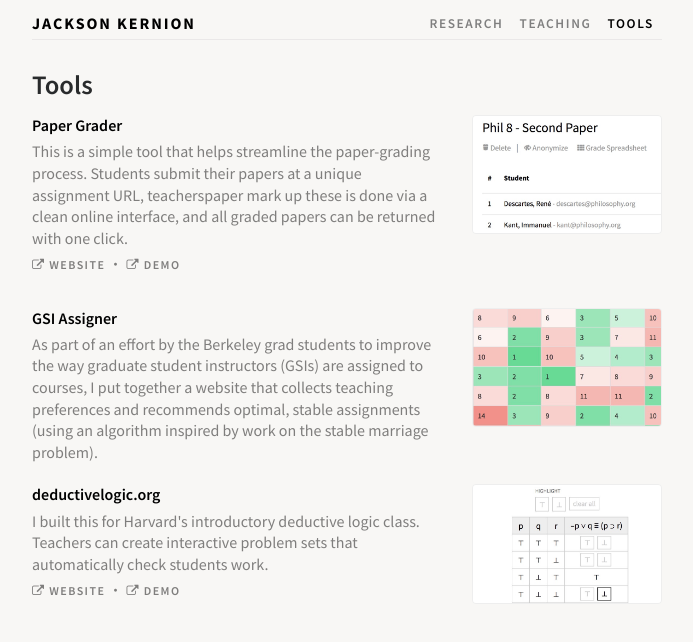
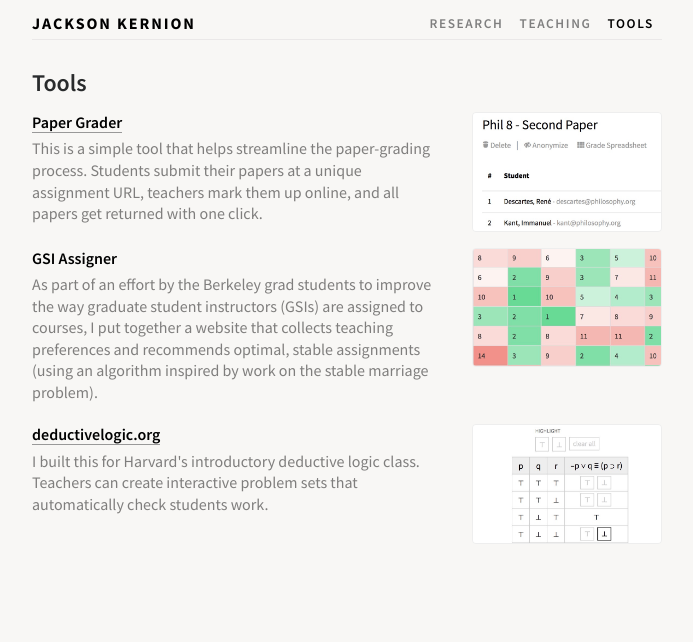
Before and after one commit to jacksonkernion/jacksonkernion.github.io, a Jekyll site: the page built from tools.md, in a window 1280 px wide. Shown: the top 642 px of the page, without its empty margins (293-986 px from the left). Built offline with Jekyll 4.4.1, drawn with Linux system fonts in a browser that asks for light colours; nearby versions of some CDN libraries; our own code applies the rules of GitHub Pages for plain Markdown files.

Commit message:
Finished design tweaks, started working in More/Posts page.

```diff
--- a/assets/stylesheets/style.css
+++ b/assets/stylesheets/style.css
@@ -5,18 +5,29 @@
 	background-color: #F8F7F5;
 }
 
+
 h1{
-	font-size: 20pt;
+	font-size: 18pt;
 	font-weight: 600;
 	padding-bottom: 0px;
 	margin-top: 3rem;
 	margin-bottom: 1rem;
 }
 
+/*
+h1{
+text-transform: uppercase;
+	letter-spacing: 0.12em;
+	font-weight: 600;
+	font-size: 12pt;
+	color: black;
+	margin-top: 3rem;
+	margin-bottom: 1rem;
+} */
+
 .main h1:first-child{
 	margin-top:0;
 }
-
 
 
 h2{
@@ -47,16 +58,63 @@
 	line-height: 1.35;
 }
 
+/* Option 1 */
+
 .main a{
-	display: inline-block;
 	color: #7F7E7D;
 	text-decoration: underline;
 }
 
 .main a:hover {
+	color: black;
 	text-decoration: underline;
+}
+
+.main p a:hover {
 	color: black;
 }
+
+.main p.item-title a{
+	color: black;
+	text-decoration: none;
+	border-bottom: 1px solid #999;
+}
+.main p.item-title a:hover{
+	border-color: black;
+}
+
+
+/* Option 2 */
+
+/*
+.main a{
+	color: #7F7E7D;
+	text-decoration: none;
+}
+
+.main a:hover {
+	color: black;
+	text-decoration: none;
+}
+
+.main p a {
+	color: #7F7E7D;
+	border-bottom: 1px solid #999;
+	padding-bottom:0;
+}
+
+.main p a:hover {
+	color: black;
+	border-color: black;
+}
+
+.main p.item-title a{
+	color: black;
+}
+ */
+
+
+
 
 .container{
 	max-width:660px;
@@ -199,7 +257,7 @@
 	font-weight: 400;
 }
 
-.little-links{
+p.little-links{
 	text-transform: uppercase;
 	letter-spacing: 0.12em;
 	font-weight: 600;
@@ -208,17 +266,17 @@
 	margin-top: 8px;
 }
 
-.little-links a{
+p.little-links a{
  	display: inline-block;
   	position: relative;
   	text-decoration: none;
   	border-bottom: ;
 	padding-bottom: 2px;
 	color: #7F7E7D;
-
+	border-style:none;
 }
 
-.little-links a:hover{
+p.little-links a:hover{
 	text-decoration: none;
 	color: black;
 }
--- a/tools.md
+++ b/tools.md
@@ -9,9 +9,8 @@
     <img src="assets/images/papergrader.jpg" class="rounded img-fluid tools-img mt-md-0 mb-md-0 mt-4 mb-4">
   </div>
   <div class="col-12 col-md-8 pull-md-4">
-    <p class="item-title">Paper Grader</p>
-    <p class="item-description">This is a simple tool that helps streamline the paper-grading process. Students submit their papers at a unique assignment URL, teacherspaper mark up these is done via a clean online interface, and all graded papers can be returned with one click.</p>
-    <p class="little-links"><a href="http://papergrader.org"><i class="fa fa-external-link" aria-hidden="true"></i> Website</a> ・ <a href="http://papergrader.org/demo"><i class="fa fa-external-link" aria-hidden="true"></i> Demo</a></p>
+    <p class="item-title"><a href="http://papergrader.org/demo">Paper Grader</a></p>
+    <p class="item-description">This is a simple tool that helps streamline the paper-grading process. Students submit their papers at a unique assignment URL, teachers mark them up online, and all papers get returned with one click.</p>
   </div>
 </div>
 
@@ -31,8 +30,8 @@
     <img src="assets/images/deductivelogic.jpg" class="rounded img-fluid tools-img mt-md-0 mb-md-0 mt-4 mb-4">
   </div>
   <div class="col-12 col-md-8 pull-md-4">
-    <p class="item-title">deductivelogic.org</p>
+    <p class="item-title"><a href="http://deductivelogic.org/psets/demo">deductivelogic.org</a></p>
     <p class="item-description">I built this for Harvard's introductory deductive logic class. Teachers can create interactive problem sets that automatically check students work.</p>
-    <p class="little-links"><a href="http://deductivelogic.org"><i class="fa fa-external-link" aria-hidden="true"></i> Website</a> ・ <a href="http://deductivelogic.org/psets/demo"> <i class="fa fa-external-link" aria-hidden="true"></i> Demo</a></p>
+    <!-- <p class="little-links"><a href="http://deductivelogic.org"><i class="fa fa-external-link" aria-hidden="true"></i> Website</a> ・ <a href="http://deductivelogic.org/psets/demo"><i class="fa fa-external-link" aria-hidden="true"></i> Demo</a></p> -->
   </div>
 </div>
```
Also changed, not shown: more.md (added, +22 -0 lines), posts.md (deleted, +0 -5 lines), 1 other file.
